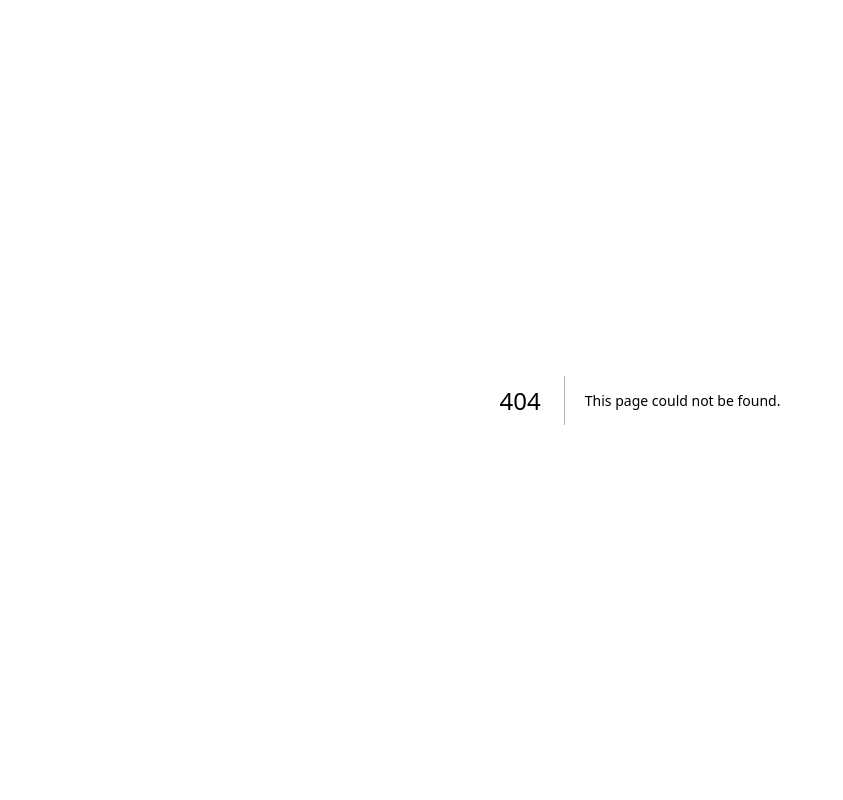
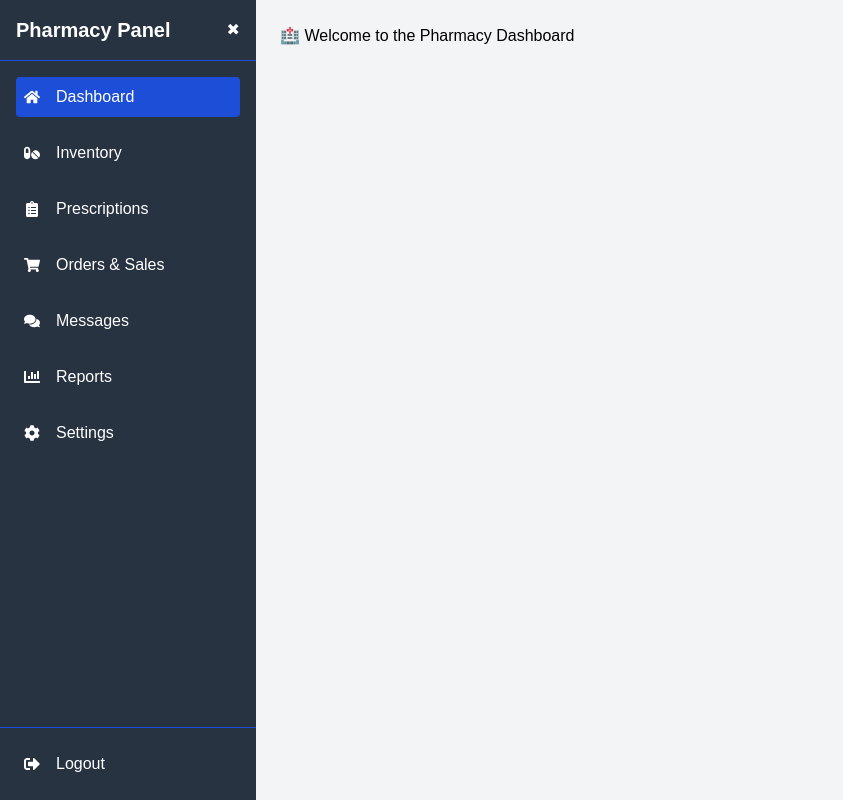
Before and after one commit to DANCANKARANI/iruma-frontend, a Next.js app: page /pharmacy in a window 1280 px wide. Before the commit this address had no page. Shown: the whole page, without its empty margins (0-843 px from the left). Built offline with nearby package versions, Linux system fonts and the light colour scheme.

Commit message:
pharmacy dashboard

```diff
--- /dev/null
+++ b/app/pharmacy/components/inventory.tsx
@@ -0,0 +1,2 @@
+const Inventory = ()=><div>Inventory</div>
+export default Inventory;
--- /dev/null
+++ b/app/pharmacy/components/orders.tsx
@@ -0,0 +1,2 @@
+const Orders = ()=><div>Orders</div>
+export default Orders;
--- /dev/null
+++ b/app/pharmacy/components/prescriptions.tsx
@@ -0,0 +1,2 @@
+const Prescriptions = ()=><div>Prescriptions</div>
+export default Prescriptions;
--- /dev/null
+++ b/app/pharmacy/components/reports.tsx
@@ -0,0 +1,2 @@
+const Reports = ()=><div>Reports</div>
+export default Reports;
--- /dev/null
+++ b/app/pharmacy/page.tsx
@@ -0,0 +1,105 @@
+"use client";
+
+import { useState } from "react";
+import {
+  FaPills,
+  FaClipboardList,
+  FaShoppingCart,
+  FaChartBar,
+  FaUsers,
+  FaComments,
+  FaCog,
+  FaSignOutAlt,
+  FaHome,
+} from "react-icons/fa";
+import Inventory from "./components/inventory";
+import Orders from "./components/orders";
+import Prescriptions from "./components/prescriptions";
+import Reports from "./components/reports";
+
+
+// Components for each section
+const Dashboard = () => <div>🏥 Welcome to the Pharmacy Dashboard</div>;
+const Messages = () => <div>💬 Messages and Chats</div>;
+const Settings = () => <div>⚙️ Pharmacy Settings</div>;
+
+export default function PharmacyDashboard() {
+  const [selectedPage, setSelectedPage] = useState("Dashboard");
+
+  return (
+    <div className="flex min-h-screen">
+      {/* Sidebar */}
+      <Sidebar selectedPage={selectedPage} setSelectedPage={setSelectedPage} />
+
+      {/* Main Content */}
+      <div className="flex-1 p-6 bg-gray-100">
+        {selectedPage === "Dashboard" && <Dashboard />}
+        {selectedPage === "Inventory" && <Inventory />}
+        {selectedPage === "Prescriptions" && <Prescriptions />}
+        {selectedPage === "Orders & Sales" && <Orders />}
+        {selectedPage === "Messages" && <Messages />}
+        {selectedPage === "Reports" && <Reports />}
+        {selectedPage === "Settings" && <Settings />}
+      </div>
+    </div>
+  );
+}
+
+// Sidebar Component
+interface SidebarProps {
+  selectedPage: string;
+  setSelectedPage: (page: string) => void;
+}
+
+const Sidebar = ({ selectedPage, setSelectedPage }: SidebarProps) => {
+  const [isOpen, setIsOpen] = useState(true);
+
+  const menuItems = [
+    { name: "Dashboard", icon: <FaHome /> },
+    { name: "Inventory", icon: <FaPills /> },
+    { name: "Prescriptions", icon: <FaClipboardList /> },
+    { name: "Orders & Sales", icon: <FaShoppingCart /> },
+    { name: "Messages", icon: <FaComments /> },
+    { name: "Reports", icon: <FaChartBar /> },
+    { name: "Settings", icon: <FaCog /> },
+  ];
+
+  return (
+    <div className={`h-screen ${isOpen ? "w-64" : "w-20"} bg-customBg text-white flex flex-col transition-all duration-300 sticky top-0 z-50 overflow-y-auto`}>
+      {/* Sidebar Header */}
+      <div className="flex items-center justify-between p-4 border-b border-blue-700">
+        <h2 className={`${isOpen ? "block" : "hidden"} text-xl font-bold`}>Pharmacy Panel</h2>
+        <button onClick={() => setIsOpen(!isOpen)} className="text-white focus:outline-none">
+          {isOpen ? "✖" : "☰"}
+        </button>
+      </div>
+
+      {/* Sidebar Menu */}
+      <nav className="flex-1 p-4">
+        <ul className="space-y-4">
+          {menuItems.map((item) => (
+            <li key={item.name}>
+              <button
+                onClick={() => setSelectedPage(item.name)}
+                className={`flex items-center space-x-4 p-2 rounded w-full text-left ${
+                  selectedPage === item.name ? "bg-blue-700" : "hover:bg-blue-700"
+                }`}
+              >
+                {item.icon}
+                {isOpen && <span>{item.name}</span>}
+              </button>
+            </li>
+          ))}
+        </ul>
+      </nav>
+
+      {/* Logout Button */}
+      <div className="p-4 border-t border-blue-700">
+        <button className="flex items-center space-x-4 p-2 hover:bg-blue-700 rounded w-full">
+          <FaSignOutAlt />
+          {isOpen && <span>Logout</span>}
+        </button>
+      </div>
+    </div>
+  );
+};
```
